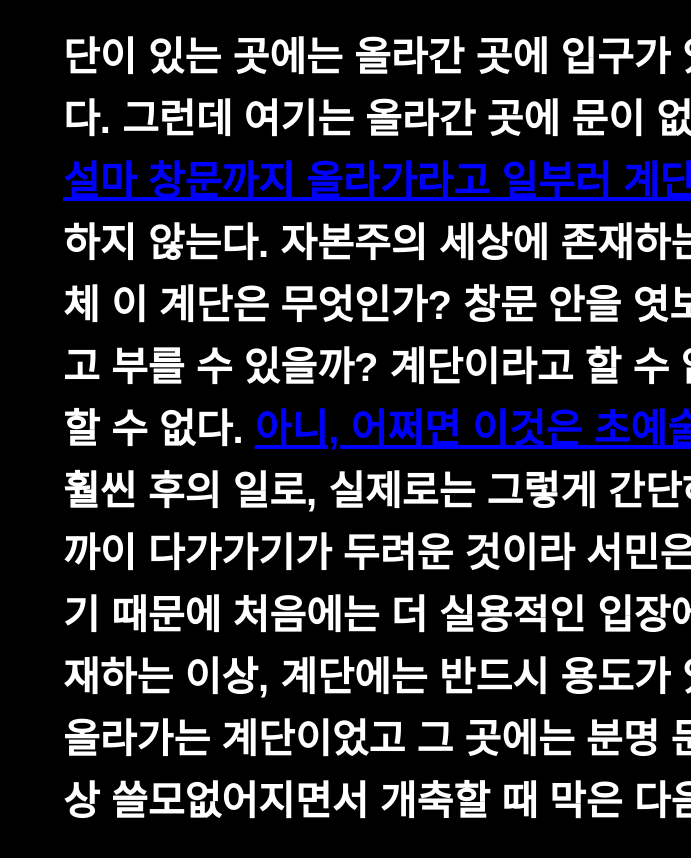
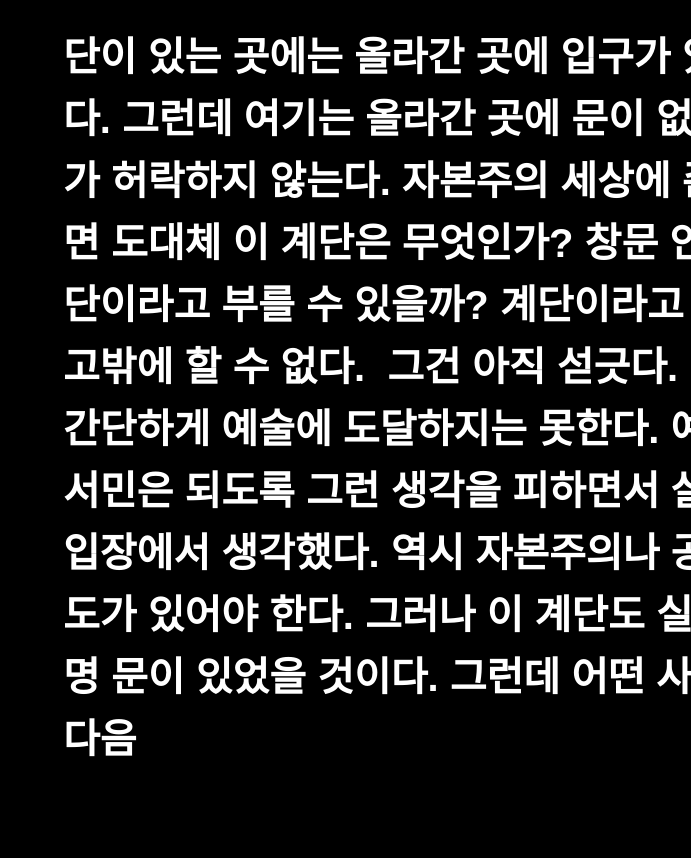
Before and after one commit to dokkosul/index.html, a plain HTML site: page index4.html in a window 1280 px wide. Shown: the part 600-1458 px from the top of the page, without its empty margins (589-1280 px from the left). Drawn offline with Linux system fonts and the light colour scheme; a web font is replaced by a local one.

Commit message:
Update index4.html
Signed-off-by: dokkosul <dokko9958@gmail.com>

```diff
--- a/index4.html
+++ b/index4.html
@@ -196,11 +196,11 @@ Released under the MIT license: http://jsbin.mit-license.org
   </span>
 </p>
             단이 있는 곳에는 올라간 곳에 입구가 있고 문이 있어 그 문을 통과해 건물로 들어가기 마련이다. 그런데 여기는 올라간 곳에 문이 없다. 대신 창문이 있다.
-            <span class="hover-text">설마 창문까지 올라가라고 일부러 계단을 만든 걸까?</span>
+            <span class="hover-text"></span>
             이런 비경제적인 것은 자본주의가 허락하지 않는다. 자본주의 세상에 존재하는 사물들은 모두 도움이 되는 것뿐이다. 그렇다면 도대체 이 계단은 무엇인가? 창문 안을 엿보러 가는 일 외에는 아무 용도도 없는 이것을 계단이라고 부를 수 있을까? 계단이라고 할 수 없다. 그러나 이것은 계단의 형태를 한 예술이라고밖에 할 수 없다.
-            <span class="hover-text new-hover-text">아니, 어쩌면 이것은 초예술이 아닐까?</span>
+            <span class="hover-text new-hover-text"></span>
             그건 아직 섣긋다. 초예술을 떠올릴 것은 훨씬 후의 일로, 실제로는 그렇게 간단하게 예술에 도달하지는 못한다. 예술과 같은 사고는 가까이 다가가기가 두려운 것이라 서민은 되도록 그런 생각을 피하면서 살아간다. 나도 서민이기 때문에 처음에는 더 실용적인 입장에서 생각했다. 역시 자본주의나 공산주의가 세상에 존재하는 이상, 계단에는 반드시 용도가 있어야 한다. 그러나 이 계단도 실은 이 건물의 입구로 올라가는 계단이었고 그 곳에는 분명 문이 있었을 것이다. 그런데 어떤 사정으로 그 문이 더 이상 쓸모없어지면서 개축할 때 막은 다음
-            <span class="hover-text third-hover-text">창으로 만들었다.</span>
+            <span class="hover-text third-hover-text"></span>
         </div>
 
         <div style="position: absolute;
```
